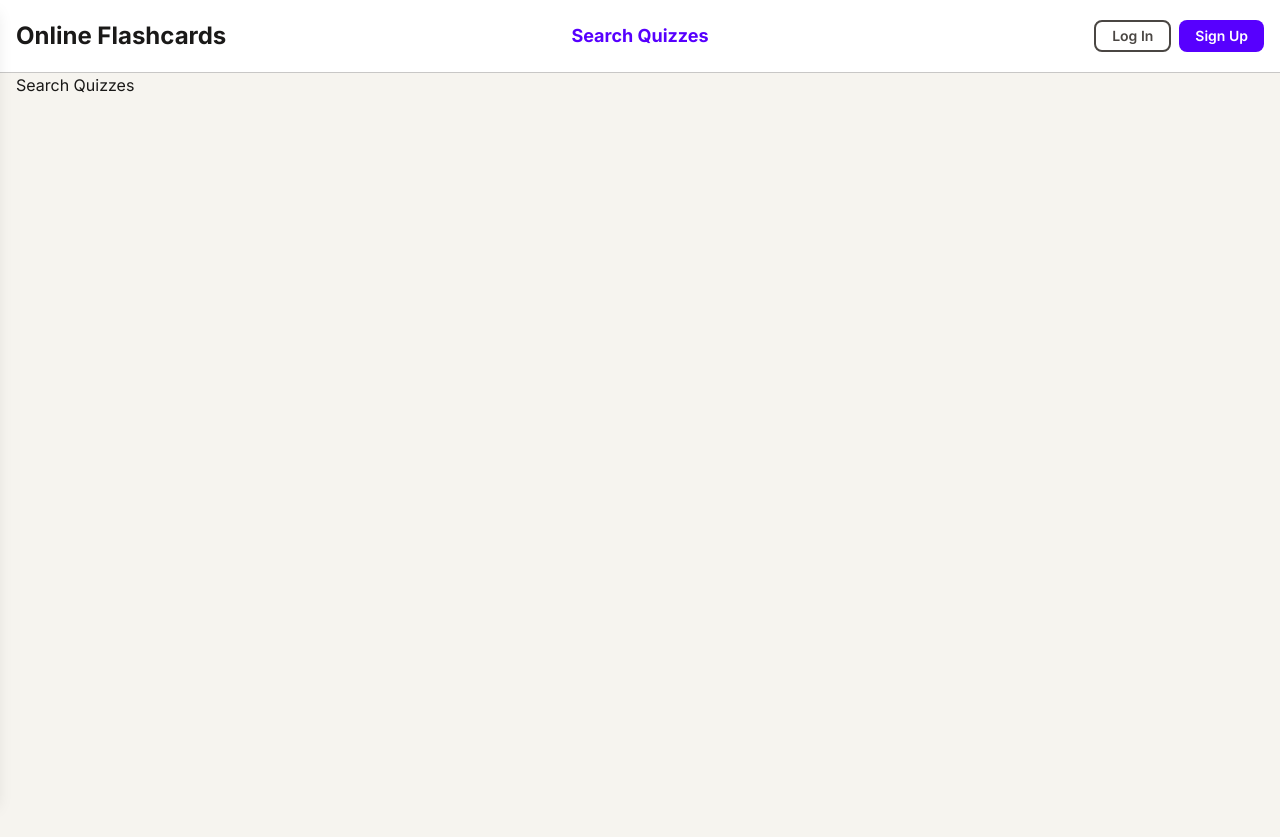
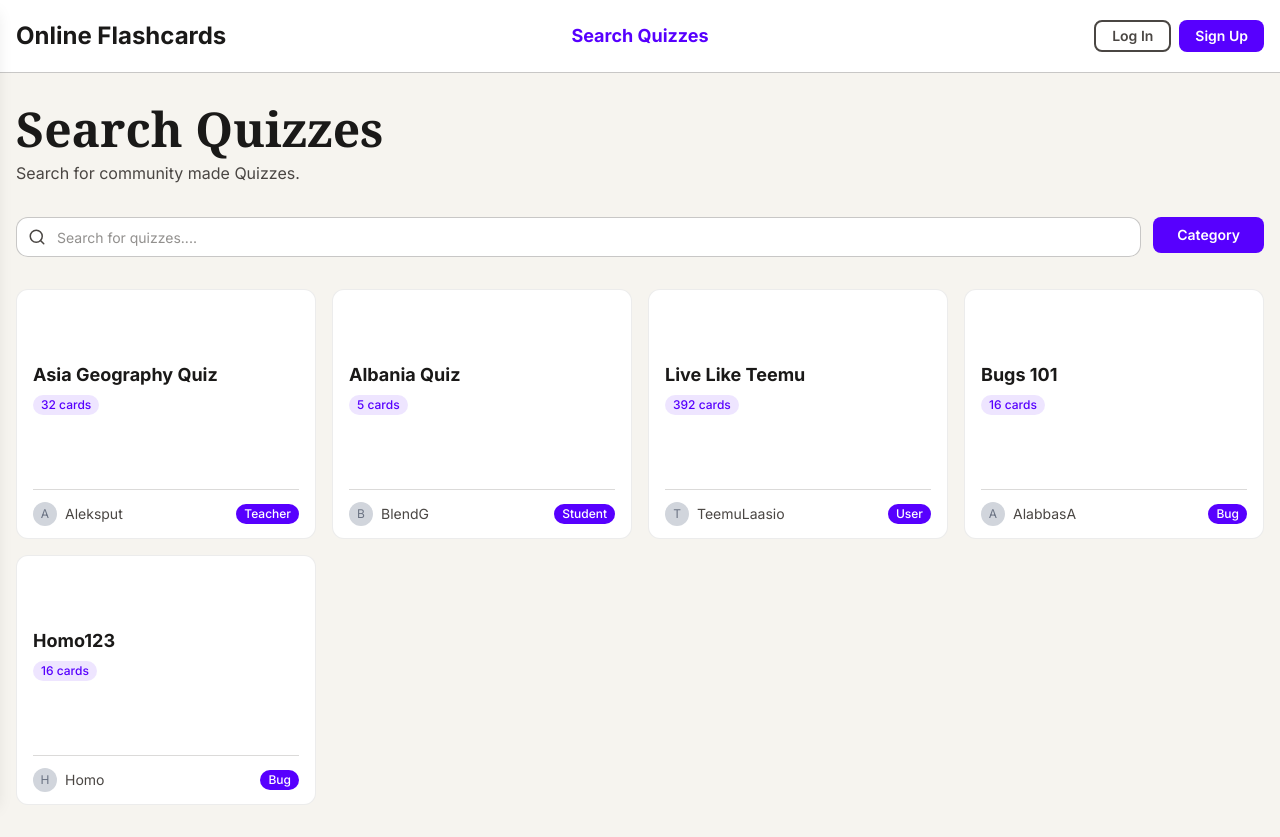
Before and after one commit to alekkiq/online-flashcards, a React app in the folder frontend/: page /search in a window 1280 px wide. Before the commit the page ends 800 px from the top, so only its background shows below. Built offline with nearby package versions, Linux system fonts and the light colour scheme; the HTML template or start-up script is replaced by a standard one; a web font is replaced by a local one.

Commit message:
feat: searchpage

```diff
--- a/frontend/package.json
+++ b/frontend/package.json
@@ -17,7 +17,8 @@
     "react-dom": "^19.2.0",
     "react-router": "^7.13.0",
     "tailwind-merge": "^3.4.0",
-    "tailwindcss": "^4.1.18"
+    "tailwindcss": "^4.1.18",
+    "use-debounce": "^10.1.0"
   },
   "devDependencies": {
     "@eslint/js": "^9.39.1",
--- /dev/null
+++ b/frontend/src/components/ui/QuizCard.jsx
@@ -0,0 +1,60 @@
+import { cn } from "/src/lib/utils";
+
+/**
+ * quizcard component
+ * @param {string} title title
+ * @param {number} cardCount count of cards
+ * @param {object} author userfield
+ * @param {string} authorRole role of the user
+ * @param {function} onClick click handler
+ * @param {string} className any extra classes
+ */
+export function QuizCard({
+    title,
+    cardCount,
+    author,
+    authorRole,
+    onClick,
+    className,
+}) {
+    return (
+        <div
+            onClick={onClick}
+            className={cn(
+                "flex flex-col bg-white rounded-xl border border-secondary/10 overflow-hidden cursor-pointer transition-all duration-200 hover:shadow-sm hover:-translate-y-1 min-h-[250px] min-w-[240px]",
+                className
+            )}
+        >
+            <div className="p-4 flex flex-col gap-2 flex-1 justify-center">
+                <h3 className="font-inter font-bold text-main text-lg leading-tight">
+                    {title}
+                </h3>
+
+                {cardCount !== undefined && (
+                    <span className="inline-flex w-fit items-center px-2 py-0.5 rounded-full text-xs font-medium bg-primary/10 text-primary">
+                        {cardCount} cards
+                    </span>
+                )}
+            </div>
+            <div className="mt-auto">
+                <hr className="border-secondary/20 mx-4" />
+                <div className="px-4 py-3 flex items-center justify-between">
+                    <div className="flex items-center gap-2">
+                        <div className="w-6 h-6 rounded-full bg-gray-300 flex items-center justify-center text-xs text-gray-500">
+                            {author?.name?.charAt(0)?.toUpperCase()}
+                        </div>
+                        <span className="text-sm text-secondary">
+                            {author?.name}
+                        </span>
+                    </div>
+
+                    {authorRole && (
+                        <span className="inline-flex items-center px-2 py-0.5 rounded-full text-xs font-medium bg-primary text-white">
+                            {authorRole}
+                        </span>
+                    )}
+                </div>
+            </div>
+        </div>
+    );
+}
--- /dev/null
+++ b/frontend/src/hooks/useQuiz.js
@@ -0,0 +1,78 @@
+import { useEffect, useState } from "react";
+import { useDebounce } from "use-debounce";
+
+const SAMPLE_QUIZZES = [
+    {
+        id: 1,
+        title: "Asia Geography Quiz",
+        cardCount: 32,
+        author: { name: "Aleksput"},
+        authorRole: "Teacher",
+    },
+    {
+        id: 2,
+        title: "Albania Quiz",
+        cardCount: 5,
+        author: { name: "BlendG"},
+        authorRole: "Student",
+    },
+    {
+        id: 3,
+        title: "Live Like Teemu",
+        cardCount: 392,
+        author: { name: "TeemuLaasio"},
+        authorRole: "User",
+    },
+    {
+        id: 4,
+        title: "Bugs 101",
+        cardCount: 16,
+        author: { name: "AlabbasA"},
+        authorRole: "Bug",
+    },
+    {
+        id: 5,
+        title: "Homo123",
+        cardCount: 16,
+        author: { name: "Homo"},
+        authorRole: "Bug",
+    }
+];
+
+export function useQuiz(searchParams, setSearchParams) {
+    const searchQuery = searchParams.get("q") || "";
+    const [debouncedQuery] = useDebounce(searchQuery, 1000);
+    const [quizzes, setQuizzes] = useState(SAMPLE_QUIZZES);
+    const [isLoading, setIsLoading] = useState(false);
+
+    const setSearchQuery = (query) => {
+        if (query) {
+            setSearchParams({ q: query });
+        } else {
+            setSearchParams({});
+        }
+    };
+
+    useEffect(() => {
+        //TODO: fetch from backend using debouncedQuery
+        if (!debouncedQuery.trim()) {
+            setQuizzes(SAMPLE_QUIZZES);
+        } else {
+            const query = debouncedQuery.toLowerCase();
+            setQuizzes(
+                SAMPLE_QUIZZES.filter(
+                    (quiz) =>
+                        quiz.title.toLowerCase().includes(query) ||
+                        quiz.author.name.toLowerCase().includes(query)
+                )
+            );
+        }
+    }, [debouncedQuery]);
+
+    return {
+        searchQuery,
+        setSearchQuery,
+        filteredQuizzes: quizzes,
+        isLoading,
+    };
+}
--- a/frontend/src/pages/Home.jsx
+++ b/frontend/src/pages/Home.jsx
@@ -33,7 +33,6 @@ export default function Home() {
                     <img src="/src/assets/images/hero_section_1.png" alt="Picture of searching quizzes" className="md:w-1/2 w-3/4 p-4 rounded-2xl bg-primary" />
                 </div>
                 <hr className="border-secondary mt-20" />
-
             </section>
             <section className="bg-grid z-1">
                 <div className="flex flex-col md:flex-row items-center justify-between text-center gap-4 md:gap-6 px-4 md:px-0 py-12 mt-[10vh]">
--- a/frontend/src/pages/SearchQuizzes.jsx
+++ b/frontend/src/pages/SearchQuizzes.jsx
@@ -1,7 +1,61 @@
+import { Search } from "lucide-react";
+import { useSearchParams } from "react-router";
+import { Input } from "../components/ui/Input";
+import { Button } from "../components/ui/Button";
+import { QuizCard } from "../components/ui/QuizCard";
+import { useQuiz } from "../hooks/useQuiz";
+
 export default function SearchQuizzes() {
+    const [searchParams, setSearchParams] = useSearchParams();
+    const { searchQuery, setSearchQuery, filteredQuizzes } = useQuiz(searchParams, setSearchParams);
+
     return (
-        <div>
-            <h1>Search Quizzes</h1>
+        <div className="py-8">
+            <div className="mb-8">
+                <h1 className="font-serif text-4xl md:text-5xl font-bold text-main mb-2">
+                    Search Quizzes
+                </h1>
+                <p className="text-secondary">
+                    Search for community made Quizzes.
+                </p>
+            </div>
+            <div className="flex flex-col sm:flex-row gap-3 mb-8">
+                <div className="flex-1">
+                    <Input
+                        type="text"
+                        placeholder="Search for quizzes...."
+                        value={searchQuery}
+                        onChange={(e) => setSearchQuery(e.target.value)}
+                        startIcon={<Search size={18} />}
+                    />
+                </div>
+                <Button variant="default" className="px-6">
+                    Category
+                </Button>
+            </div>
+            {searchQuery && (
+                <p className="text-main font-bold mb-6">
+                    Search results for "{searchQuery}":
+                </p>
+            )}
+            <div className="flex flex-col gap-4 sm:grid sm:grid-cols-2 lg:grid-cols-3 xl:grid-cols-4 2xl:grid-cols-5">
+                {filteredQuizzes.map((quiz) => (
+                    <QuizCard
+                        key={quiz.id}
+                        title={quiz.title}
+                        cardCount={quiz.cardCount}
+                        thumbnailUrl={quiz.thumbnailUrl}
+                        author={quiz.author}
+                        authorRole={quiz.authorRole}
+                        onClick={() => console.log("Navigate to quiz:", quiz.id)}
+                    />
+                ))}
+            </div>
+            {filteredQuizzes.length === 0 && (
+                <div className="text-center py-12 text-secondary">
+                    No quizzes found matching "{searchQuery}"
+                </div>
+            )}
         </div>
     );
 }
```
Also changed, not shown: 1 other file (tests, documents, lock files or other folders).
